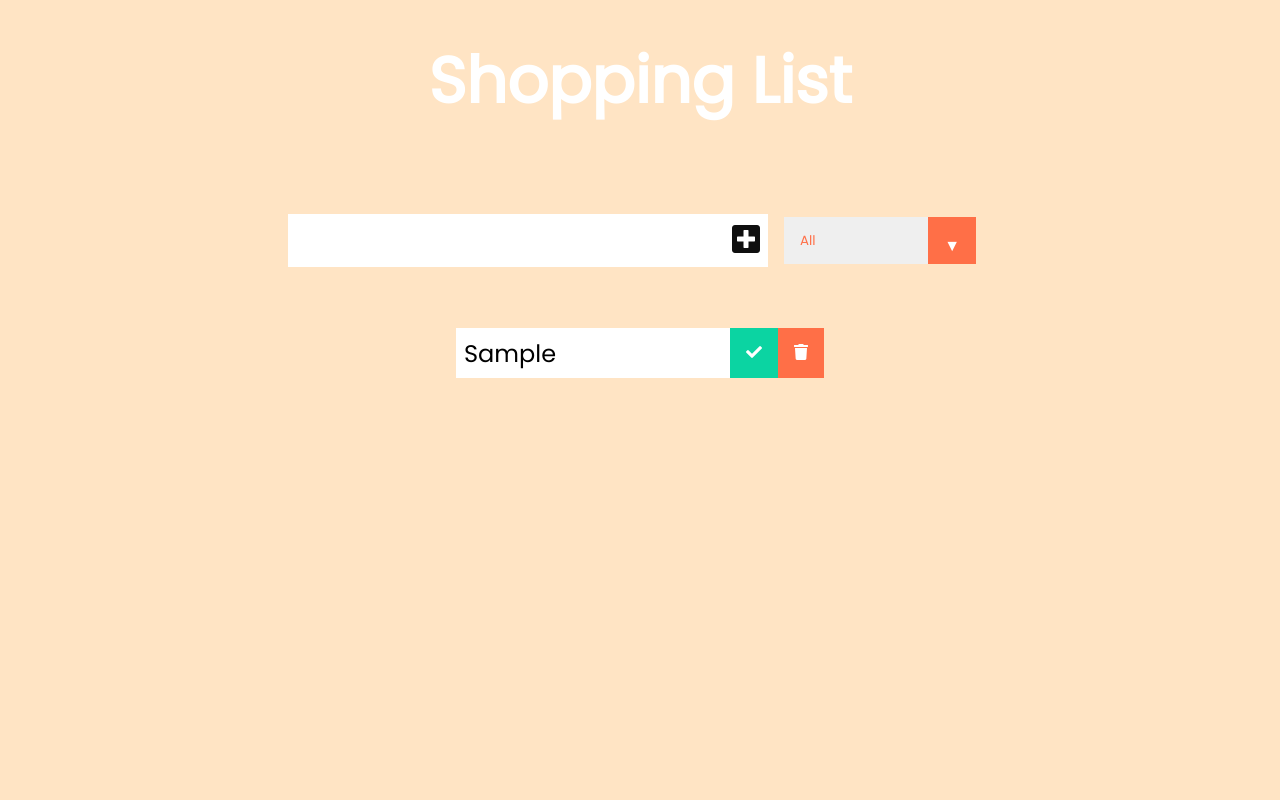
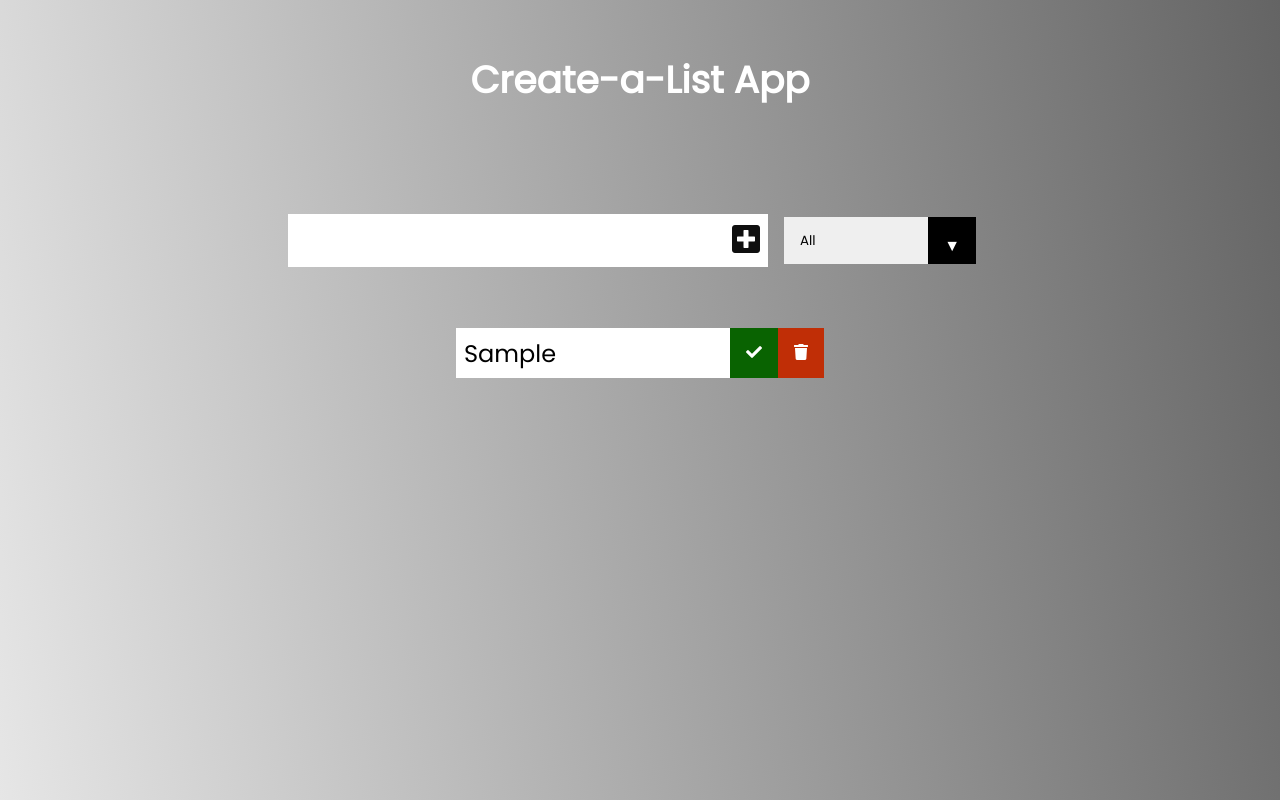
Before and after one commit to lawlawson/todo-app, a React (Create React App) app: page / in a window 1280 px wide. Both pictures are taken after typing "Sample" into the empty fields and a click on the button 746 px from the left and 240 px from the top of the page. Built offline with nearby package versions, Linux system fonts and the light colour scheme.

Commit message:
Changed background color

```diff
--- a/src/App.css
+++ b/src/App.css
@@ -4,8 +4,8 @@
   box-sizing: border-box;
 }
 body {
-  /* background-image: linear-gradient(80deg, #e6e6e6 0%, #792109 100%); */
-  background-color: bisque;
+  background-image: linear-gradient(80deg, #e6e6e6 0%, #646464 100%);
+  background-color: grey;
   color: #fff;
   font-family: 'Poppins', sans-serif;
   min-height: 100vh;
@@ -73,7 +73,7 @@ form button:hover {
 
 .trash-btn,
 .complete-btn {
-  background: #ff6f47;
+  background: #c02e06;
   color: white;
   border: none;
   padding: 1rem;
@@ -81,7 +81,7 @@ form button:hover {
   font-size: 1rem;
 }
 .complete-btn {
-  background: rgb(11, 212, 162);
+  background: rgb(9, 99, 1);
 }
 .todo-item {
   padding: 0rem 0.5rem;
@@ -121,7 +121,7 @@ select {
   overflow: hidden;
 }
 select {
-  color: #ff6f47;
+  color: #000;
   font-family: 'Poppins', sans-serif;
   cursor: pointer;
   width: 12rem;
@@ -133,7 +133,7 @@ select {
   top: 0;
   right: 0;
   padding: 1rem;
-  background: #ff6f47;
+  background: #000;
   cursor: pointer;
   pointer-events: none;
 }
--- a/src/App.js
+++ b/src/App.js
@@ -53,7 +53,7 @@ const App = () => {
   return (
     <div className='App'>
       <header>
-        <h1>Shopping List</h1>
+        <h3>Create-a-List App</h3>
       </header>
       <Form
         inputText={inputText}
```
Also changed, not shown: 1 other file (tests, documents, lock files or other folders).
